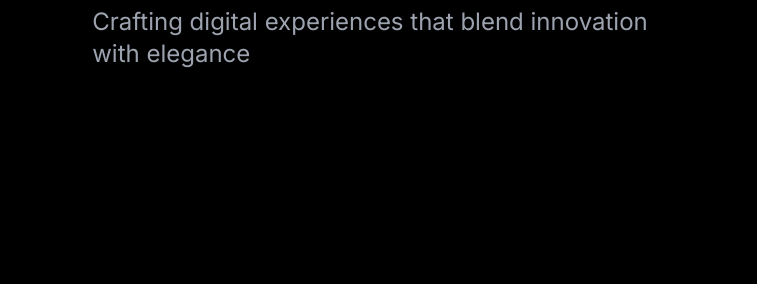
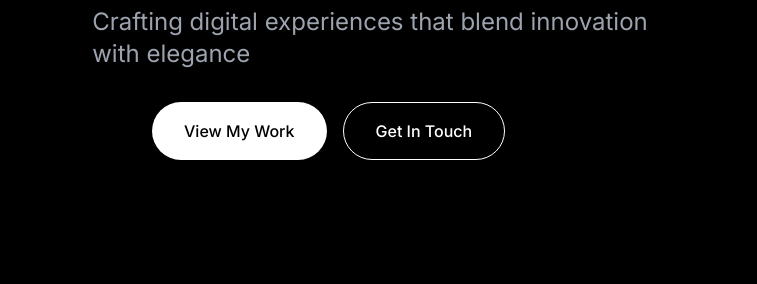
Before and after one commit to bdushime/Portfolio, a website: page index.html in a window 1280 px wide. Shown: the part 302-586 px from the top of the page, 523-1280 px from the left. Drawn offline with nearby package versions, Linux system fonts and the light colour scheme.

Commit message:
hero desktop view

```diff
--- a/index.html
+++ b/index.html
@@ -57,6 +57,15 @@
                 Crafting digital experiences that blend innovation with elegance
             </p>
 
+             <div class="flex flex-col sm:flex-row gap-4 justify-center mr-24">
+                <button class="px-8 py-4 bg-white text-black font-medium rounded-full hover:bg-gray-200 transition-all duration-300 transform hover:scale-105">
+                    View My Work
+                </button>
+                <button class="px-8 py-4 border border-white text-white font-medium rounded-full hover:bg-white hover:text-black transition-all duration-300 transform hover:scale-105">
+                    Get In Touch
+                </button>
+            </div>
+
             </div>
     </section>
 
```
